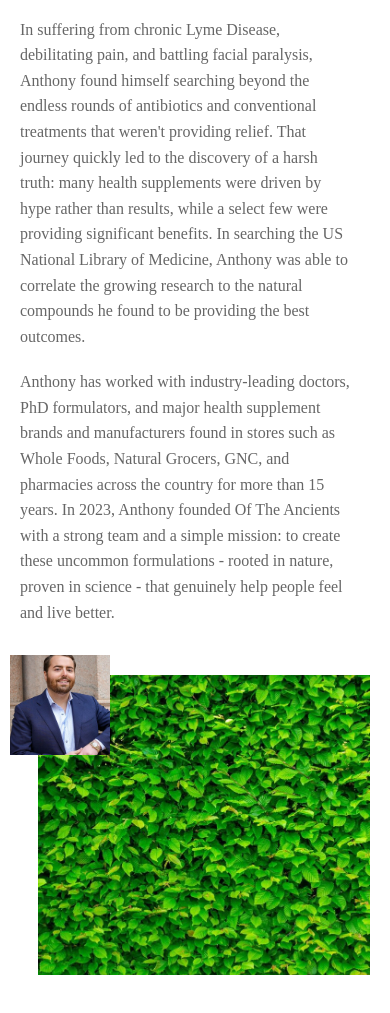
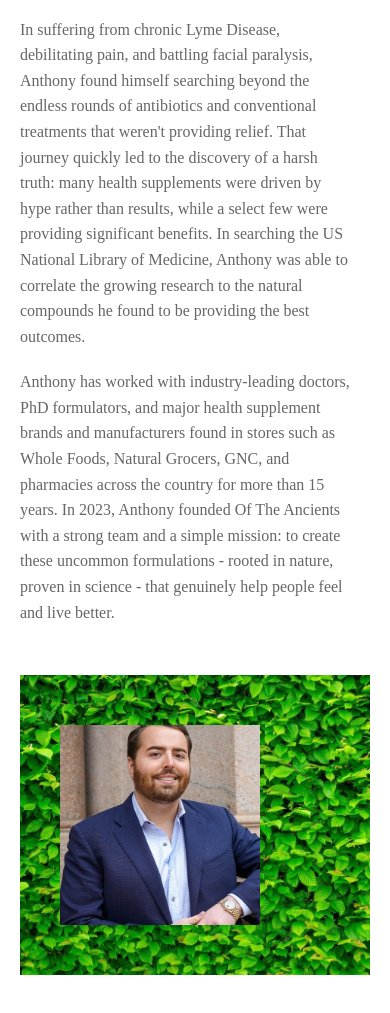
Before and after one commit to oraa-dev/OTA-Custom-Code-Section, a plain HTML site: page index.html in a window 390 px wide. Shown: the part 471-1484 px from the top of the page. Drawn offline with Linux system fonts and the light colour scheme.

Commit message:
clear the mobile tablet remain

```diff
--- a/index.html
+++ b/index.html
@@ -111,8 +111,15 @@
             }
 
             .overlay-image {
-                width: 100px;
-                height: 100px;
+                width: 200px;
+                height: 200px;
+                top: 50px;
+                left: 40px;
+            }
+
+            .main-image{
+                width: 100%;
+                height: 100%;
             }
         }
     </style>
```
